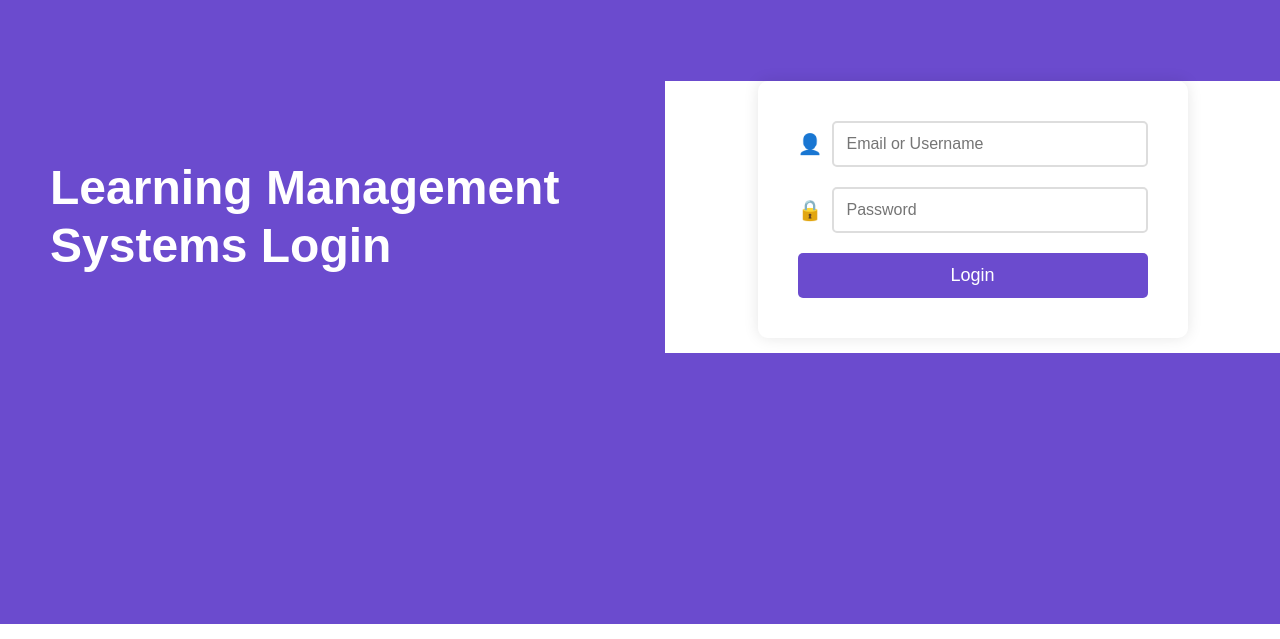
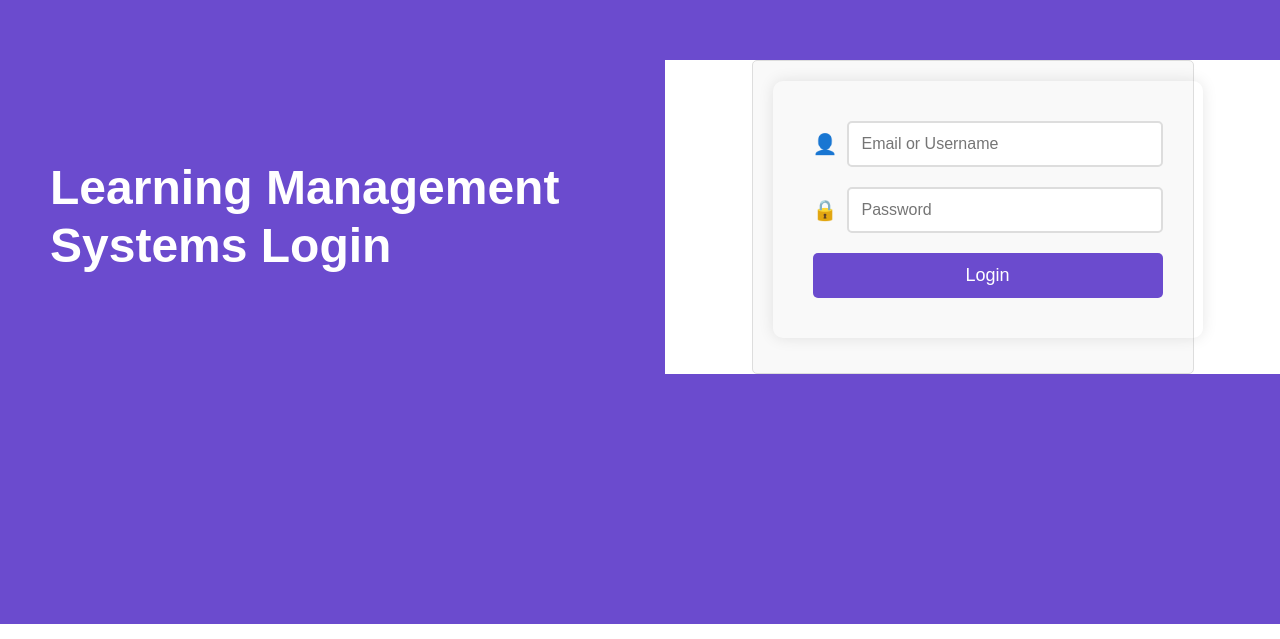
Before and after one commit to aronjarel/react-app, a React (Create React App) app: page /login in a window 1280 px wide. Shown: the part 176-815 px from the top of the page. Built offline with nearby package versions, Linux system fonts and the light colour scheme.

Commit message:
login fix

```diff
--- a/src/components/Login.js
+++ b/src/components/Login.js
@@ -35,6 +35,7 @@ const Login = () => {
         <h1>Learning Management Systems Login</h1>
       </div>
       <div className="login-right">
+        <form onSubmit={handleLogin}>
         <div className="login-box">
           <div className="input-group">
             <span className="icon">&#x1F464;</span> {/* User Icon */}
@@ -54,10 +55,11 @@ const Login = () => {
               onChange={(e) => setPassword(e.target.value)}
             />
           </div>
-          <button className="login-btn" onClick={handleLogin}>
+          <button className="login-btn" type="submit">
             Login
           </button>
         </div>
+        </form>
       </div>
     </div>
   );
```
